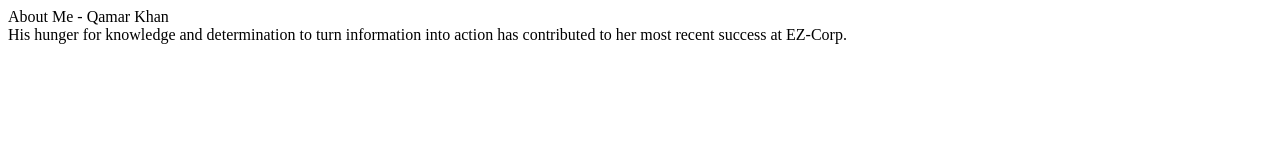
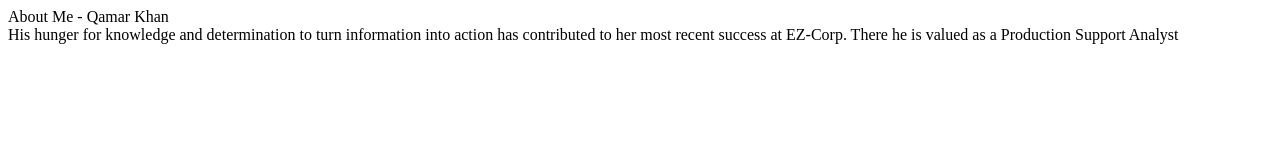
Before and after one commit to deceptikhan81/Basic-Portfolio, a plain HTML site: page index.html in a window 1280 px wide. Drawn offline with Linux system fonts and the light colour scheme.

Commit message:
2nd sentence of Bio

```diff
--- a/index.html
+++ b/index.html
@@ -8,6 +8,6 @@
     <title>Document</title>
 </head>
 <body>
-    <div>His hunger for knowledge and determination to turn information into action has contributed to her most recent success at EZ-Corp.</div>
+    <div>His hunger for knowledge and determination to turn information into action has contributed to her most recent success at EZ-Corp. There he is valued as a Production Support Analyst </div>
 </body>
 </html>
```
